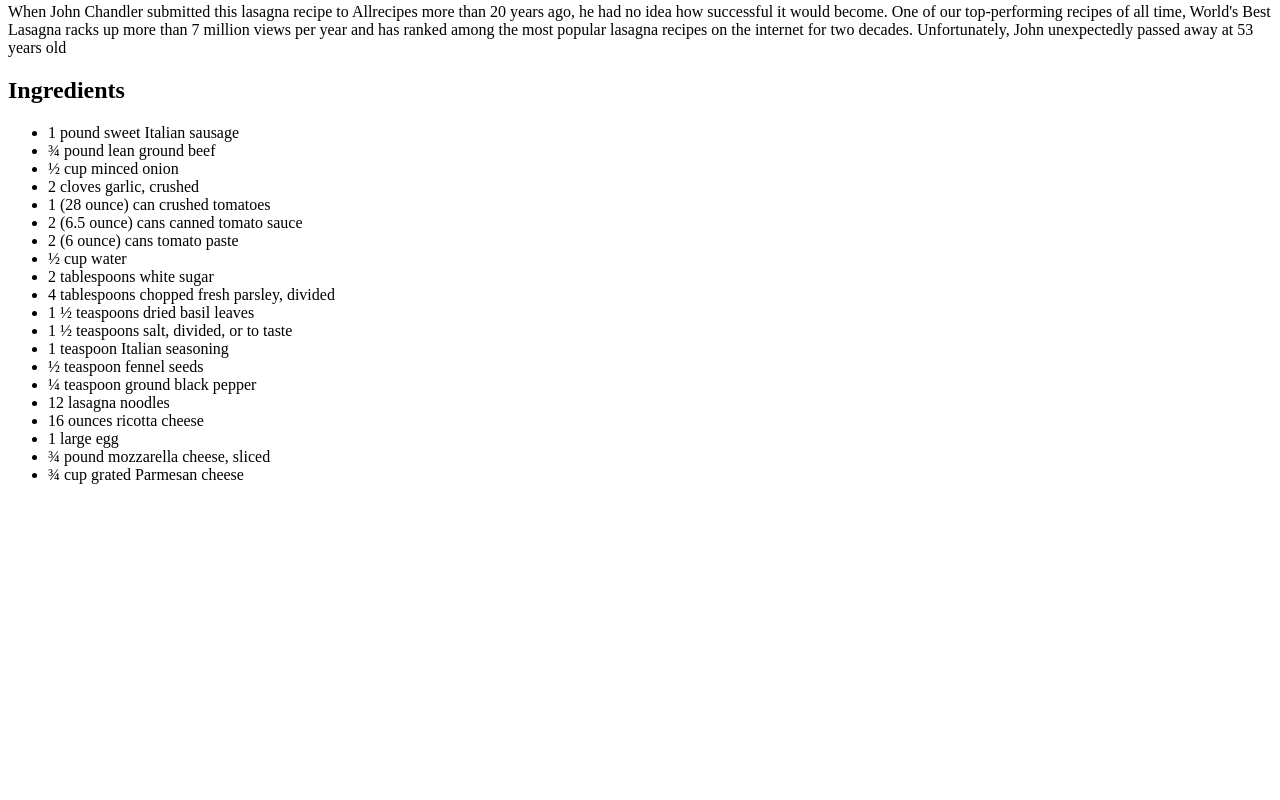
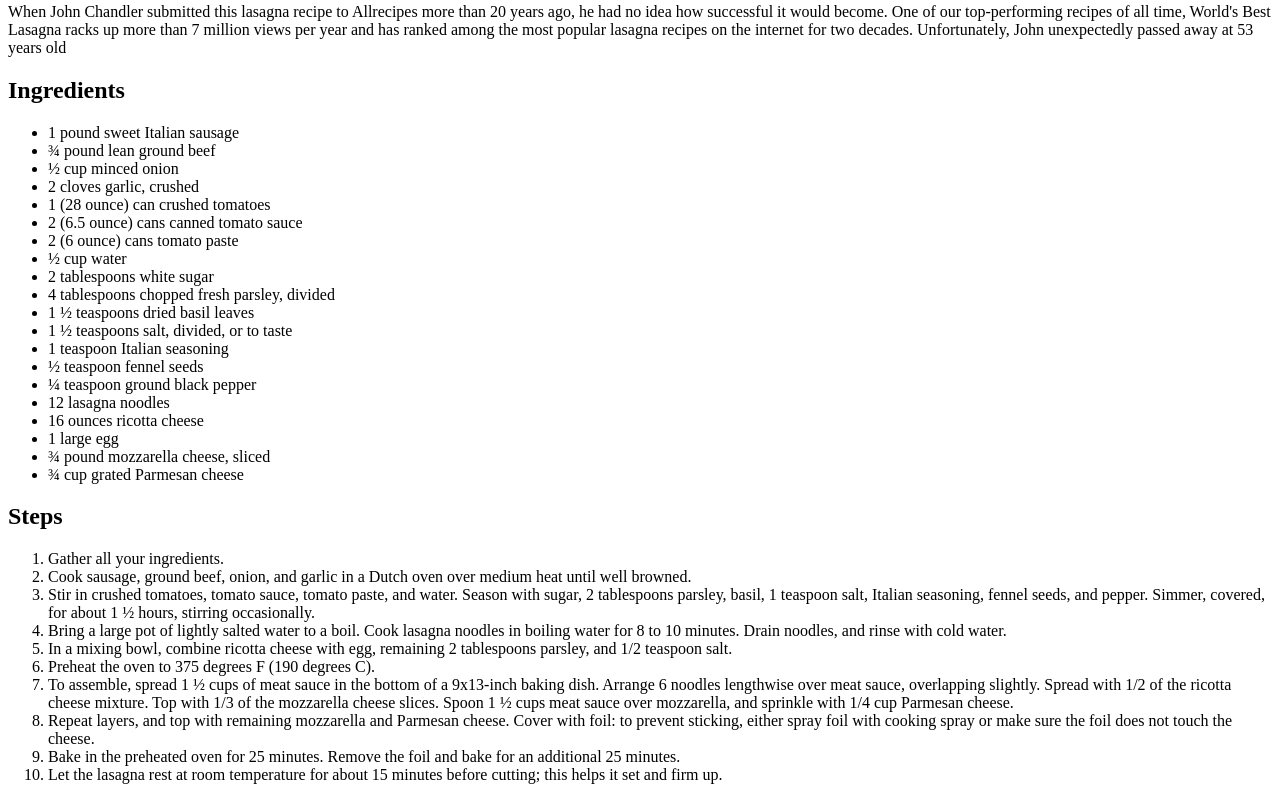
Before and after one commit to giftmbuso/odin-recipes, a plain HTML site: page recipes/lasagna.html in a window 1280 px wide. Shown: the part 737-1537 px from the top of the page. Before the commit the page ends 1237 px from the top, so only its background shows below. Drawn offline with Linux system fonts and the light colour scheme.

Commit message:
Add the steps for creating the recipe

```diff
--- a/recipes/lasagna.html
+++ b/recipes/lasagna.html
@@ -35,5 +35,19 @@
         <li>¾ pound mozzarella cheese, sliced</li>
         <li>¾ cup grated Parmesan cheese</li>
     </ul>
+
+    <h2>Steps</h2>
+    <ol>
+      <li>Gather all your ingredients.</li>
+      <li>Cook sausage, ground beef, onion, and garlic in a Dutch oven over medium heat until well browned.</li>
+      <li>Stir in crushed tomatoes, tomato sauce, tomato paste, and water. Season with sugar, 2 tablespoons parsley, basil, 1 teaspoon salt, Italian seasoning, fennel seeds, and pepper. Simmer, covered, for about 1 ½ hours, stirring occasionally.</li>
+      <li>Bring a large pot of lightly salted water to a boil. Cook lasagna noodles in boiling water for 8 to 10 minutes. Drain noodles, and rinse with cold water.</li>
+      <li>In a mixing bowl, combine ricotta cheese with egg, remaining 2 tablespoons parsley, and 1/2 teaspoon salt.</li>
+      <li>Preheat the oven to 375 degrees F (190 degrees C).</li>
+      <li>To assemble, spread 1 ½ cups of meat sauce in the bottom of a 9x13-inch baking dish. Arrange 6 noodles lengthwise over meat sauce, overlapping slightly. Spread with 1/2 of the ricotta cheese mixture. Top with 1/3 of the mozzarella cheese slices. Spoon 1 ½ cups meat sauce over mozzarella, and sprinkle with 1/4 cup Parmesan cheese.</li>
+      <li>Repeat layers, and top with remaining mozzarella and Parmesan cheese. Cover with foil: to prevent sticking, either spray foil with cooking spray or make sure the foil does not touch the cheese.</li>
+      <li>Bake in the preheated oven for 25 minutes. Remove the foil and bake for an additional 25 minutes.</li>
+      <li>Let the lasagna rest at room temperature for about 15 minutes before cutting; this helps it set and firm up.</li>
+    </ol>
 </body>
 </html>
```
